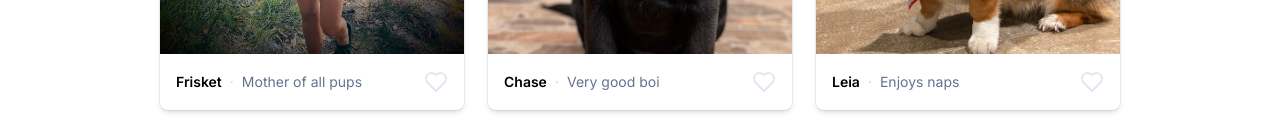
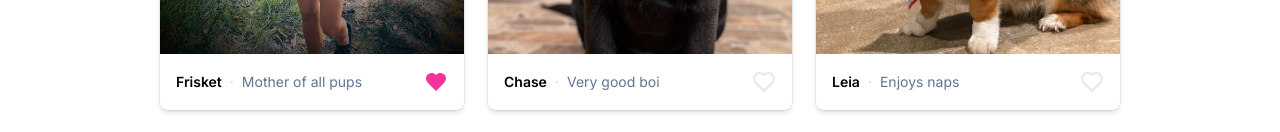
Before and after one commit to simshard/react-from-scratch, a React (Vite) app: page / in a window 1280 px wide. Shown: the part 660-792 px from the top of the page. Built offline with nearby package versions, Linux system fonts and the light colour scheme.

Commit message:
Shared state via prop drilling

```diff
--- a/src/App.tsx
+++ b/src/App.tsx
@@ -6,6 +6,8 @@
 import { Puppylist } from "./components/Puppylist.js";
 import { NewPuppyForm } from "./components/NewPuppyForm";
 import { puppies } from "./data/puppies.js";
+import { useState } from "react";
+import { Puppy } from "./types";
 
 export function App() {
   return (
@@ -19,13 +21,14 @@
 }
 
 function Main() {
+  const[liked,setLiked] =useState<Puppy["id"][]>([1]);
 return(
   <main>
     <div className="mt-24 grid gap-8 sm:grid-cols-2">
       <Search/>
       <Shortlist/>
     </div>
-    <Puppylist  puppies={puppies} />
+    <Puppylist  puppies={puppies} liked={liked} setLiked={setLiked} />
     <NewPuppyForm/>
   </main>
 )
--- a/src/components/LikeToggle.tsx
+++ b/src/components/LikeToggle.tsx
@@ -1,13 +1,31 @@
 import { Heart } from "lucide-react";
 import  {useState} from "react";
+import { Puppy } from "../types";
 
-export function LikeToggle() {
-    const [isLiked, setIsLiked] = useState(false);
+export function LikeToggle({
+  id,
+  liked,
+  setLiked
+  }: {
+  id: Puppy["id"];
+  liked: Puppy["id"][];
+   setLiked: React.Dispatch<React.SetStateAction<Puppy["id"][]> >;
+  }) {
+
         return (
-            <button className="group" onClick={() => setIsLiked(!isLiked)}>
+            <button className="group"
+              onClick={() => {
+                if (liked.includes(id)) {
+                  setLiked(liked.filter((puppyId) => puppyId !== id));
+                } else {
+                  setLiked([...liked, id]);
+                }
+              }
+            }
+             >
                 <Heart
               className={
-                isLiked
+                liked.includes(id)
                   ? "fill-pink-500 stroke-none"
                   : "stroke-slate-200 group-hover:stroke-slate-300"
               }
--- a/src/components/Puppylist.tsx
+++ b/src/components/Puppylist.tsx
@@ -1,11 +1,22 @@
+import { Dispatch, SetStateAction } from "react";
 import { type Puppy } from "../types";
 import { LikeToggle } from "./LikeToggle";
 
-export function Puppylist({ puppies }: { puppies: Puppy[] }) {
+export function Puppylist({ puppies, liked, setLiked }: {
+  puppies: Puppy[];
+  liked: Puppy["id"][];
+  setLiked: React.Dispatch<React.SetStateAction <Puppy["id"][]> >
+ }) {
     return (
       <ul className="mt-8 grid gap-6 sm:grid-cols-2 lg:grid-cols-3">
+        {/* <li>{JSON.stringify(liked)}</li> */}
         {puppies.map((puppy) => (
-        <PuppyCard key={puppy.id} puppy={puppy} />
+        <PuppyCard
+        key={puppy.id}
+        puppy={puppy}
+        liked={liked}
+        setLiked={setLiked}
+        />
         ))}
       </ul>
     );
@@ -13,9 +24,11 @@
 
   type PuppyCardProps = {
     puppy: Puppy;
+    liked: Puppy["id"][];
+    setLiked: Dispatch<SetStateAction <Puppy["id"][]> >
   };
 
-function PuppyCard({ puppy }:PuppyCardProps) {
+function PuppyCard({ puppy, liked, setLiked }:PuppyCardProps) {
   return (
     <li
       key={puppy.id}
@@ -32,7 +45,7 @@
           <span className="text-slate-300">·</span>
           <p className="text-slate-500">{puppy.trait}</p>
         </div>
-        <LikeToggle />
+        <LikeToggle id={puppy.id} liked={liked} setLiked={setLiked}/>
       </div>
     </li>
   );
```
